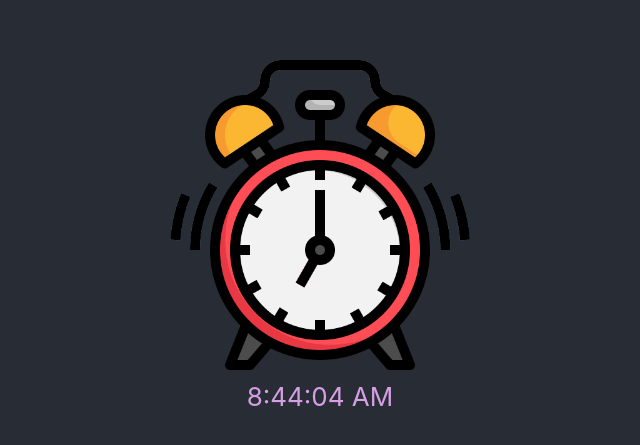
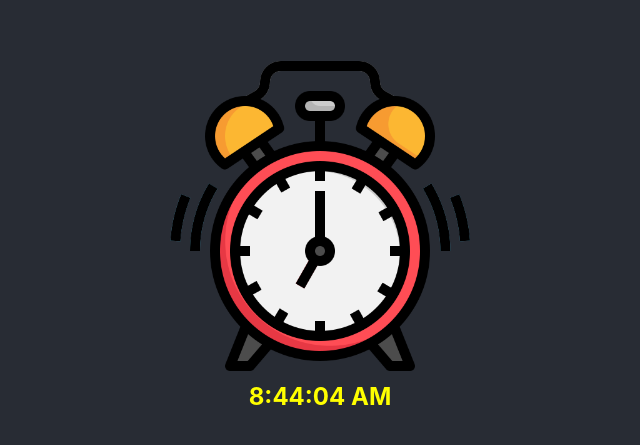
Before and after one commit to xixeo/STUDY_REACT, a React (Create React App) app: page / in a window 1280 px wide. Shown: the part 167-612 px from the top of the page, without its empty margins (320-960 px from the left). Built offline with nearby package versions, Linux system fonts and the light colour scheme.

Commit message:
module.css 사용법

```diff
--- /dev/null
+++ b/src/02/My.module.css
@@ -0,0 +1,5 @@
+.c1{
+  color: yellow;
+  font-weight: bold;
+  font-size: 1.5rem;
+}
--- a/src/02/MyClockStyle.css
+++ b/src/02/MyClockStyle.css
@@ -5,3 +5,7 @@
 .div2{
   color: rgb(212, 159, 228);
 }
+
+.c1{
+  color: rgb(154, 231, 171);
+}
--- a/src/02/MyClockTime.js
+++ b/src/02/MyClockTime.js
@@ -1,9 +1,13 @@
 import './MyClockStyle.css'
+import style from './My.module.css'
 
 function MyClockTime(){
   const now = new Date();
   const nowStr = now.toLocaleTimeString();
   const gubun = nowStr.substring(0, 2);
+  // const st ={
+  //   color: "yellow", fontWeight: "bold", fontSize: "1.2rem"
+  // }
   // let divStyle;
   // if(gubun == '오전') divStyle = "div1";
   // else divStyle = "div2";
@@ -15,7 +19,11 @@ function MyClockTime(){
                       :  <div  className='div2'>{nowStr}</div>
     }    */}
 
-    <div className={(gubun === '오전') ? 'div1':'div2'}>{nowStr}</div>
+    {/* <div className={(gubun === '오전') ? 'div1':'div2'}>{nowStr}</div> */}
+
+    {/* <div style={{color: "yellow", fontWeight: "bold", fontSize: "1.2rem"}}>{nowStr}</div> */}
+    {/* <div style={st}>{nowStr}</div> */}
+    <div className={style.c1}>{nowStr}</div>
     </>
   )
 }
```
